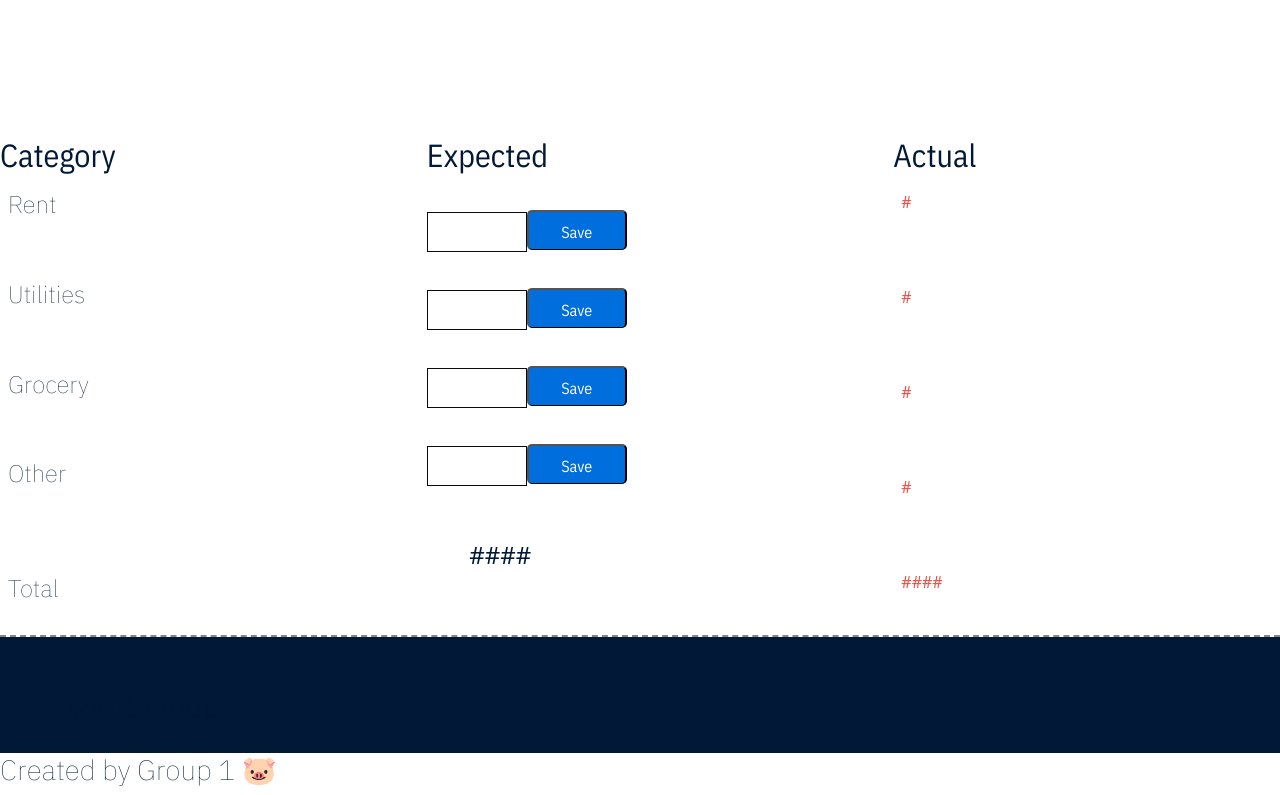
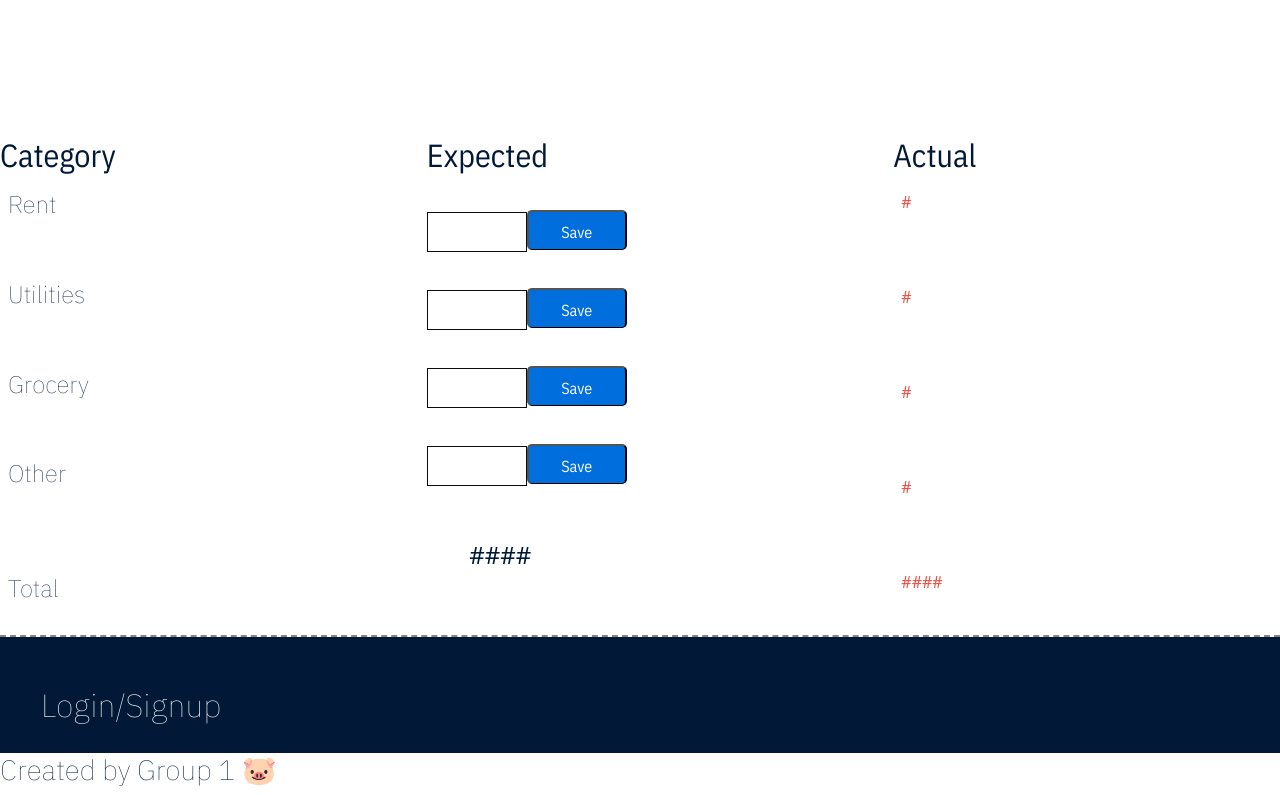
Before and after one commit to emsaw721/stacks-on-stacks, a React (Create React App) app in the folder client/: page /planner in a window 1280 px wide. Shown: the part 1206-2001 px from the top of the page. Built offline with nearby package versions, Linux system fonts and the light colour scheme; no server answers.

Commit message:
fixed the navbar pig again, expenses not posting to apollo

```diff
--- a/client/src/components/Navbar.js
+++ b/client/src/components/Navbar.js
@@ -2,7 +2,7 @@ import React, { useState } from 'react';
 import { Link } from 'react-router-dom';
 import { Modal, Tab, Nav } from 'react-bootstrap';
 import './components.css';
-import Navpig from './oinktranspig.png';
+import Navpig from './welcomeoink.png';
 import LoginForm from './LoginForm';
 import SignUpForm from './SignupForm'
 import Auth from '../utils/auth';
@@ -21,9 +21,9 @@ const Navbar = () => {
                     <nav className='navbar' >
                         <ul className='nav-list'>
                             <li className='nav-item dash-icon'>
-                                {/* <Link to '/dashboard' className='nav-link'>
+                                <Link to= '/dash' className='nav-link'>
                         <img src={Navpig} alt="pig" />
-                         </Link> */}
+                         </Link>
                             </li>
                             <li className='navigation-item'>
                                 <Link to='/expense' className='nav-link'>
@@ -49,7 +49,7 @@ const Navbar = () => {
                         </style>
                         <ul>
                             <li className='navigation-item'>
-                                <Nav.Link onClick={() => setShowModal(true)}>
+                                <Nav.Link className='loggedoutlink' onClick={() => setShowModal(true)}>
                                     Login/Signup
                                 </Nav.Link>
                             </li>
```
